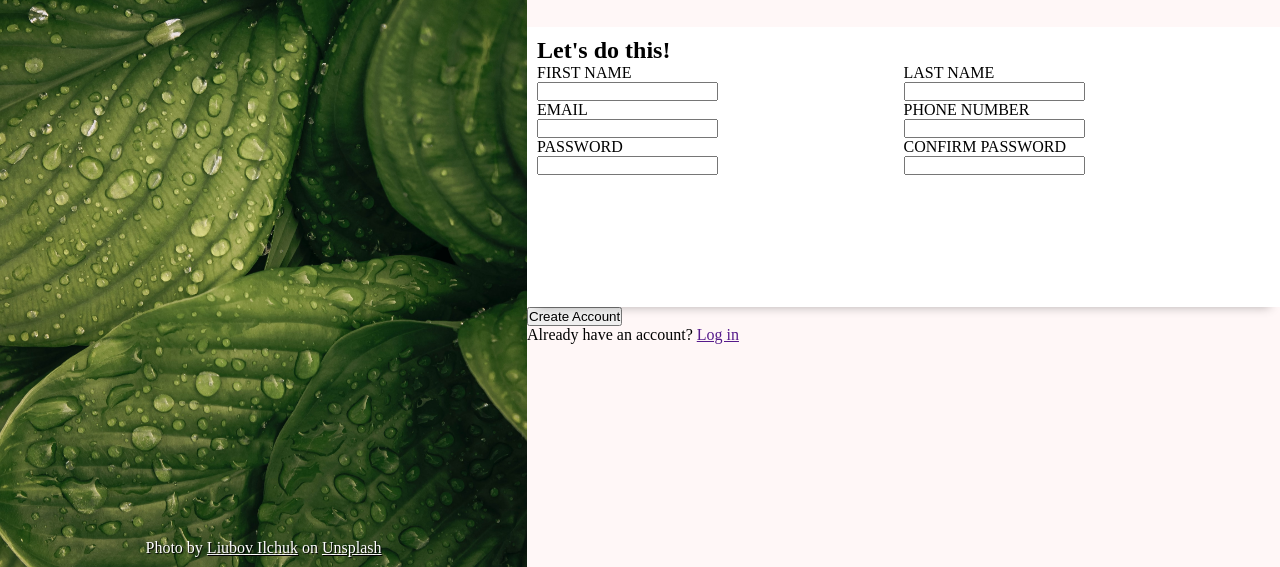
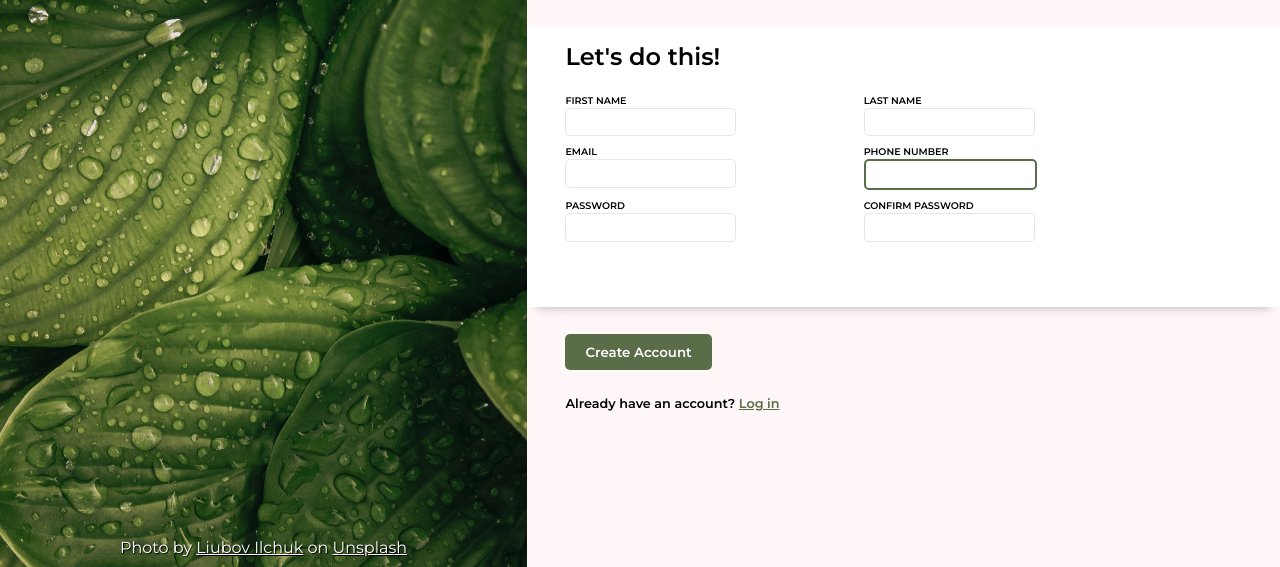
Before and after one commit to Lisek282/Sign_up_form, a plain HTML site: page index.html in a window 1280 px wide. Shown: the part 233-800 px from the top of the page. Drawn offline with Linux system fonts and the light colour scheme.

Commit message:
Add more css and js file

```diff
--- a/index.html
+++ b/index.html
@@ -4,6 +4,11 @@
   <meta charset="UTF-8">
   <meta http-equiv="X-UA-Compatible" content="IE=edge">
   <meta name="viewport" content="width=device-width, initial-scale=1.0">
+  <!-- Google fonts Montserrat -->
+  <link rel="preconnect" href="https://fonts.googleapis.com">
+  <link rel="preconnect" href="https://fonts.gstatic.com" crossorigin>
+  <link href="https://fonts.googleapis.com/css2?family=Montserrat:ital,wght@0,100;0,200;0,300;0,400;0,500;0,600;0,700;0,800;0,900;1,100;1,200;1,300;1,400;1,500;1,600;1,700;1,800;1,900&display=swap" rel="stylesheet">
+  <!-- ----------- -->
   <link rel="stylesheet" href="style.css">
   <title>Sign-Up Form </title>
 </head>
@@ -17,7 +22,7 @@
     <p class="image_author">Photo by <a href="https://unsplash.com/@liubovilchuk">Liubov Ilchuk</a> on <a href="https://unsplash.com/photos/_6rR_iP06p4">Unsplash</a></p>
   </div>
 
-  <form action="" method="">
+  <form action="https://httpbin.org/post" method="post">
 
     <section class="part_one">
       <p>Lorem ipsum, dolor sit amet consectetur adipisicing elit. Iste reprehenderit temporibus, rerum ut sed corrupti molestiae laboriosam quidem pariatur, et dolorum porro reiciendis ratione inventore.</p>
@@ -31,15 +36,27 @@
      <div class="user_data">
        <div>
         <label for="firstName">FIRST NAME</label>
-        <input type="text" name="firstName" id="firstName">
+        <input
+          type="text"
+          name="firstName"
+          id="firstName"
+          minlength="3"
+          maxlength="10"
+          required>
        </div>
        <div>
         <label for="lastName">LAST NAME</label>
-        <input type="text" name="lastName" id="lastName">
+        <input t
+          ype="text"
+          name="lastName"
+          id="lastName"
+          minlength="3"
+          maxlength="10"
+          required>
        </div>
        <div>
         <label for="email">EMAIL</label>
-        <input type="email" name="email" id="email">
+        <input type="email" name="email" id="email" required>
        </div>
        <div>
         <label for="phoneNumber">PHONE NUMBER</label>
@@ -47,11 +64,11 @@
        </div>
        <div>
         <label for="password">PASSWORD</label>
-        <input type="password" name="password" id="password">
+        <input type="password" name="password" id="password" required>
        </div>
        <div>
         <label for="passwordConfirm">CONFIRM PASSWORD</label>
-        <input type="password" name="passwordConfirm" id="passwordConfirm">
+        <input type="password" name="passwordConfirm" id="passwordConfirm" required>
        </div>
      </div>
    </section>
@@ -62,5 +79,6 @@
    </section>
 
   </form>
+  <script src="index.js"></script>
 </body>
 </html>
--- a/style.css
+++ b/style.css
@@ -12,11 +12,13 @@
 body{
   display: grid;
   grid-template-columns: 0.7fr 1fr;
+  font-family: 'Montserrat', sans-serif;
 }
 
 .user_data{
   display: grid;
-  grid-template-columns: 1fr 1fr;
+  grid-template-columns: repeat(2, 1fr);
+  gap: 10px;
 }
 
 .left_column{
@@ -85,8 +87,72 @@ form{
 .part_two,
 .part_three{
   flex: 1;
+  padding-left: 3vw;
+  padding-right: 10vw;
+}
+
+.part_one{
+  font-weight: bold;
+  font-size: 1rem;
+  display: flex;
+  flex-direction: column;
+  justify-content: center;
+  gap: 2em;
+}
+
+h2{
+  font-size: 1.5rem;
+  font-weight: 600;
+  padding-bottom: 1em;
+  padding-top: .2em;
 }
 
 label{
   display: block;
+  font-size: .6rem;
+  font-weight: 600;
+  padding-bottom: 2px;
 }
+
+button{
+  font-family: inherit;
+  margin-top: 2em;
+  margin-bottom: 2em;
+  color: white;
+  background-color: #596D48;
+  border: none;
+  font-weight: 600;
+  padding: 10px 20px;
+  border-radius: 5px;
+}
+
+.part_three a{
+  color: #596D48;
+  font-weight: 600;
+}
+
+.part_three a:visited{
+  color: #596D48;
+}
+
+.part_three {
+  font-size: .8rem;
+  font-weight: 600;
+}
+
+input{
+  border: 1px solid #E5E7EB;
+  border-radius: 5px;
+  line-height: 2;
+  font-family: inherit;
+}
+
+input:focus{
+  outline: none;
+  border: 1px solid blue;
+  box-shadow: 0 0 5px blue;
+}
+
+input:valid{
+  border:2px solid #596D48;
+}
```
Also changed, not shown: index.js (added).
